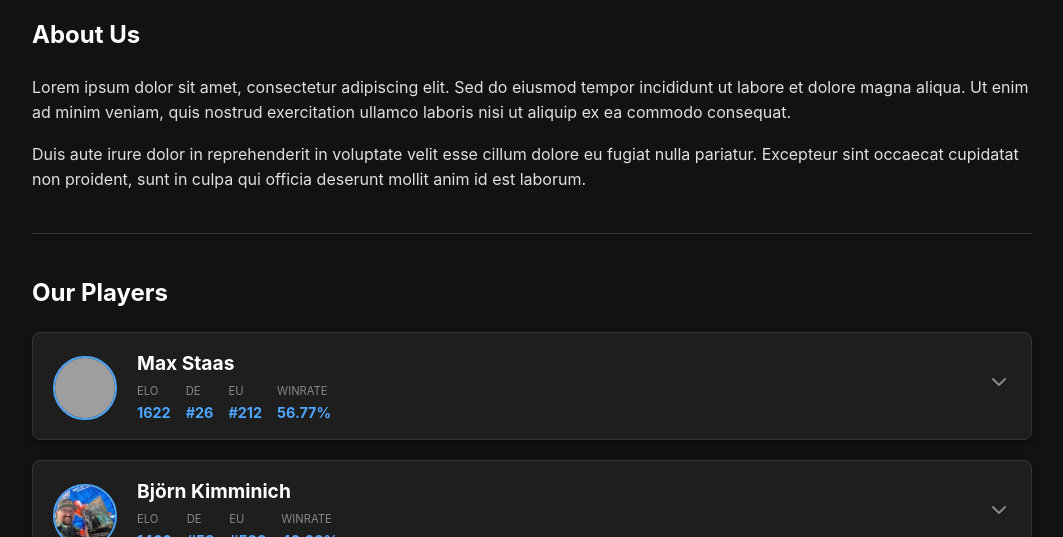
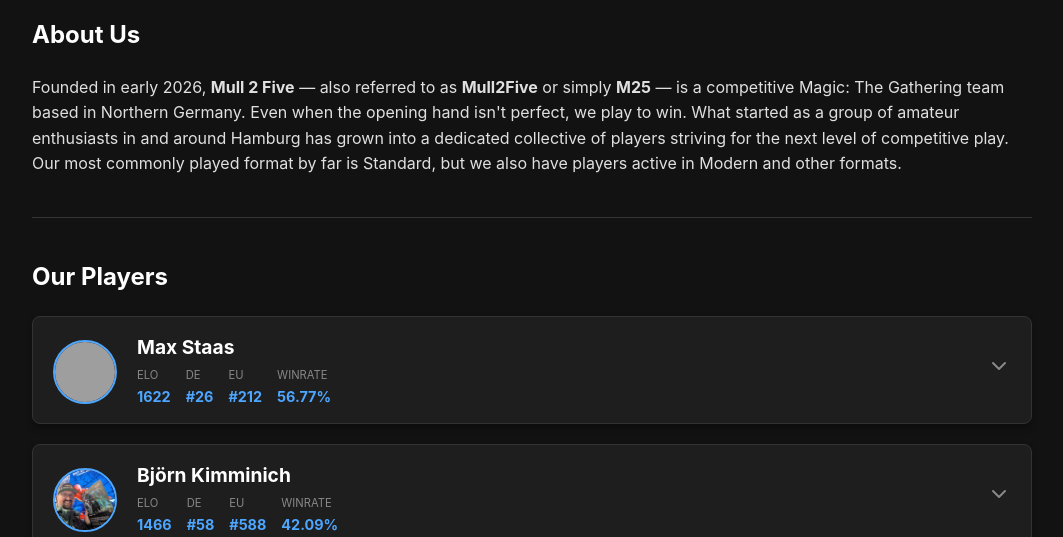
Before and after one commit to mull2five/mull2five.github.io, a Jekyll site: the page built from index.md, in a window 1280 px wide and 900 px high, cut to the strip 363-900 px from the top of the window. Shown: the whole strip, without its empty margins (108-1171 px from the left). Built offline with Jekyll 4.4.1, drawn with Linux system fonts in a browser that asks for light colours; grey boxes are pictures that could not be loaded.

Commit message:
Replace Lorem Ipsum on main page

```diff
--- a/index.md
+++ b/index.md
@@ -4,8 +4,9 @@ layout: default
 
 <section id="about-us">
   <h2>About Us</h2>
-  <p>Lorem ipsum dolor sit amet, consectetur adipiscing elit. Sed do eiusmod tempor incididunt ut labore et dolore magna aliqua. Ut enim ad minim veniam, quis nostrud exercitation ullamco laboris nisi ut aliquip ex ea commodo consequat.</p>
-  <p>Duis aute irure dolor in reprehenderit in voluptate velit esse cillum dolore eu fugiat nulla pariatur. Excepteur sint occaecat cupidatat non proident, sunt in culpa qui officia deserunt mollit anim id est laborum.</p>
+  <p>
+  Founded in early 2026, <strong>Mull 2 Five</strong> — also referred to as <strong>Mull2Five</strong> or simply <strong>M25</strong> — is a competitive Magic: The Gathering team based in Northern Germany. Even when the opening hand isn't perfect, we play to win. What started as a group of amateur enthusiasts in and around Hamburg has grown into a dedicated collective of players striving for the next level of competitive play. Our most commonly played format by far is Standard, but we also have players active in Modern and other formats.
+  </p>
 </section>
 
 <hr>
```
